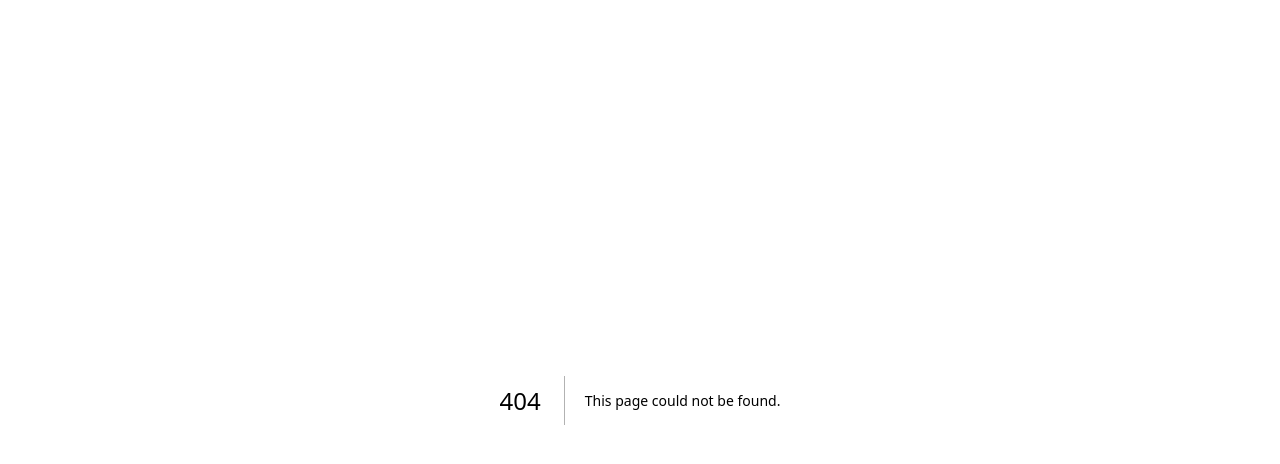
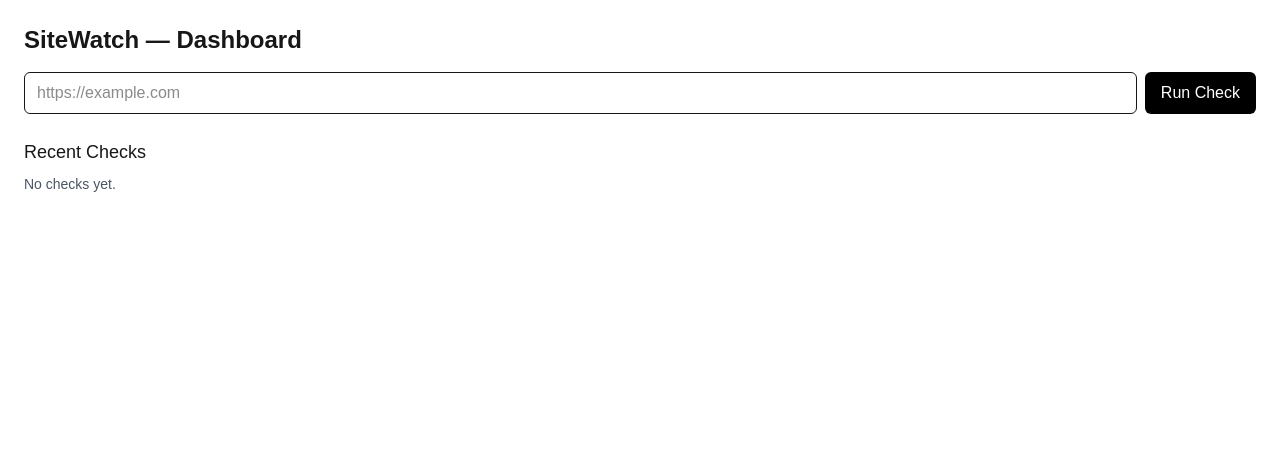
Before and after one commit to malwink/nextjs-sitewatch, a Next.js app: page /dashboard in a window 1280 px wide. Before the commit this address had no page. Shown: the top 464 px of the page. Built offline with nearby package versions, Linux system fonts and the light colour scheme.

Commit message:
Initial Claude dashboard creation without persistent Vercel KV, wired SendGrid and updated README

```diff
--- /dev/null
+++ b/app/api/checks/[id]/route.ts
@@ -0,0 +1,10 @@
+import { NextResponse } from "next/server";
+import type { NextRequest } from "next/server";
+import storage from "../../../../lib/storage";
+
+export async function GET(_req: NextRequest, { params }: { params: { id: string } }) {
+  const id = params.id;
+  const item = await storage.getCheck(id);
+  if (!item) return NextResponse.json({ error: "not found" }, { status: 404 });
+  return NextResponse.json(item);
+}
--- /dev/null
+++ b/app/api/checks/route.ts
@@ -0,0 +1,29 @@
+import { NextResponse } from "next/server";
+import type { NextRequest } from "next/server";
+import runCheck from "../../../lib/checker";
+import storage from "../../../lib/storage";
+
+export async function POST(req: NextRequest) {
+  try {
+    const body = await req.json();
+    const url = body?.url;
+    const siteId = body?.siteId;
+    if (!url) return NextResponse.json({ error: "url is required" }, { status: 400 });
+
+    const result = await runCheck(url);
+    await storage.saveCheck(siteId, result as any);
+
+    return NextResponse.json(result);
+  } catch (err: any) {
+    return NextResponse.json({ error: err?.message ?? String(err) }, { status: 500 });
+  }
+}
+
+export async function GET(req: NextRequest) {
+  const url = new URL(req.url);
+  const siteId = url.searchParams.get("siteId") || undefined;
+  const limit = Number(url.searchParams.get("limit") || "50");
+
+  const list = await storage.listChecks(siteId, limit);
+  return NextResponse.json(list);
+}
--- /dev/null
+++ b/app/api/internal/scheduled-checks/route.ts
@@ -0,0 +1,32 @@
+import { NextResponse } from "next/server";
+import type { NextRequest } from "next/server";
+import runCheck from "../../../../lib/checker";
+import storage from "../../../../lib/storage";
+
+const HEADER = "x-checker-secret";
+
+export async function POST(req: NextRequest) {
+  const secret = req.headers.get(HEADER);
+  if (!process.env.CHECKER_SECRET || secret !== process.env.CHECKER_SECRET) {
+    return NextResponse.json({ error: "unauthorized" }, { status: 401 });
+  }
+
+  const body = await req.json().catch(() => ({}));
+  const sites: { id?: string; url: string }[] = body?.sites || [];
+
+  // if no sites provided, use registered sites from storage
+  const finalSites = sites.length ? sites : await storage.listSites();
+
+  const results = [] as any[];
+  for (const s of finalSites) {
+    try {
+      const r = await runCheck(s.url);
+      await storage.saveCheck(s.id, r as any);
+      results.push(r);
+    } catch (e: any) {
+      results.push({ url: s.url, error: e?.message ?? String(e) });
+    }
+  }
+
+  return NextResponse.json({ ok: true, results });
+}
--- /dev/null
+++ b/app/dashboard/page.tsx
@@ -0,0 +1,100 @@
+"use client";
+
+import { useEffect, useState } from "react";
+
+type Check = {
+  id: string;
+  url: string;
+  status: number | null;
+  ok: boolean;
+  latencyMs: number;
+  checkedAt: string;
+  error?: string;
+};
+
+export default function DashboardPage() {
+  const [url, setUrl] = useState("");
+  const [checks, setChecks] = useState<Check[]>([]);
+  const [loading, setLoading] = useState(false);
+
+  async function fetchChecks() {
+    const res = await fetch("/api/checks");
+    const data = await res.json().catch(() => []);
+    setChecks(data || []);
+  }
+
+  useEffect(() => {
+    fetchChecks();
+  }, []);
+
+  async function runCheck(e?: React.FormEvent) {
+    e?.preventDefault();
+    if (!url) return;
+    setLoading(true);
+    try {
+      const res = await fetch("/api/checks", {
+        method: "POST",
+        headers: { "Content-Type": "application/json" },
+        body: JSON.stringify({ url }),
+      });
+      const data = await res.json();
+      setChecks((c) => [data, ...c].slice(0, 50));
+      setUrl("");
+    } catch (e) {
+      console.error(e);
+    } finally {
+      setLoading(false);
+    }
+  }
+
+  return (
+    <main className="p-6">
+      <h1 className="mb-4 text-2xl font-semibold">SiteWatch — Dashboard</h1>
+
+      <form onSubmit={runCheck} className="mb-6 flex gap-2">
+        <input
+          type="text"
+          placeholder="https://example.com"
+          value={url}
+          onChange={(e) => setUrl(e.target.value)}
+          className="flex-1 rounded-md border px-3 py-2"
+        />
+        <button
+          className="rounded-md bg-black px-4 py-2 text-white"
+          disabled={loading}
+        >
+          {loading ? "Checking…" : "Run Check"}
+        </button>
+      </form>
+
+      <section>
+        <h2 className="mb-2 text-lg font-medium">Recent Checks</h2>
+        <div className="space-y-2">
+          {checks.length === 0 ? (
+            <div className="text-sm text-gray-600">No checks yet.</div>
+          ) : (
+            checks.map((c) => (
+              <div
+                key={c.id}
+                className="flex items-center justify-between rounded-md border px-3 py-2"
+              >
+                <div>
+                  <div className="font-medium">{c.url}</div>
+                  <div className="text-xs text-gray-600">{c.checkedAt}</div>
+                </div>
+                <div className="text-right">
+                  {c.error ? (
+                    <div className="text-sm text-red-600">Error</div>
+                  ) : (
+                    <div className="text-sm">{c.status}</div>
+                  )}
+                  <div className="text-xs text-gray-500">{c.latencyMs}ms</div>
+                </div>
+              </div>
+            ))
+          )}
+        </div>
+      </section>
+    </main>
+  );
+}
--- /dev/null
+++ b/lib/checker.ts
@@ -0,0 +1,71 @@
+import crypto from "crypto";
+
+export type CheckResult = {
+  id: string;
+  siteId?: string;
+  url: string;
+  status: number | null;
+  statusText?: string;
+  ok: boolean;
+  latencyMs: number;
+  headers: Record<string, string>;
+  bodyHash?: string;
+  checkedAt: string;
+  error?: string;
+};
+
+export async function runCheck(url: string, options?: { timeoutMs?: number }): Promise<CheckResult> {
+  const timeoutMs = options?.timeoutMs ?? 10000;
+  const controller = new AbortController();
+  const id = crypto.randomUUID();
+  const start = Date.now();
+
+  const timeout = setTimeout(() => controller.abort(), timeoutMs);
+
+  try {
+    const res = await fetch(url, { signal: controller.signal });
+    const latencyMs = Date.now() - start;
+
+    // read body (bounded)
+    let text = "";
+    try {
+      text = await res.text();
+    } catch (e) {
+      // ignore body read errors
+    }
+
+    clearTimeout(timeout);
+
+    const hash = text ? crypto.createHash("sha256").update(text).digest("hex") : undefined;
+
+    const headers: Record<string, string> = {};
+    res.headers.forEach((v, k) => (headers[k] = v));
+
+    return {
+      id,
+      url,
+      status: res.status,
+      statusText: res.statusText,
+      ok: res.ok,
+      latencyMs,
+      headers,
+      bodyHash: hash,
+      checkedAt: new Date().toISOString(),
+    };
+  } catch (err: any) {
+    clearTimeout(timeout);
+    const latencyMs = Date.now() - start;
+    return {
+      id,
+      url,
+      status: null,
+      ok: false,
+      latencyMs,
+      headers: {},
+      checkedAt: new Date().toISOString(),
+      error: err?.message ?? String(err),
+    };
+  }
+}
+
+export default runCheck;
--- /dev/null
+++ b/lib/storage/index.ts
@@ -0,0 +1,16 @@
+import * as memory from "./memory";
+
+// For PoC we use the memory adapter. Swap this export to a Vercel KV or Postgres adapter later.
+export const saveCheck = memory.saveCheck;
+export const listChecks = memory.listChecks;
+export const getCheck = memory.getCheck;
+export const addSite = memory.addSite;
+export const listSites = memory.listSites;
+
+export default {
+  saveCheck,
+  listChecks,
+  getCheck,
+  addSite,
+  listSites,
+};
--- /dev/null
+++ b/lib/storage/memory.ts
@@ -0,0 +1,40 @@
+import { CheckResult } from "../checker";
+
+type Site = { id: string; url: string; name?: string };
+
+const checks: CheckResult[] = [];
+const sites: Site[] = [];
+
+export async function saveCheck(siteId: string | undefined, result: CheckResult) {
+  if (siteId) result.siteId = siteId;
+  checks.unshift(result);
+  // cap history to 1000
+  if (checks.length > 1000) checks.splice(1000);
+  return result;
+}
+
+export async function listChecks(siteId?: string, limit = 50) {
+  const filtered = siteId ? checks.filter((c) => c.siteId === siteId) : checks;
+  return filtered.slice(0, limit);
+}
+
+export async function getCheck(id: string) {
+  return checks.find((c) => c.id === id) || null;
+}
+
+export async function addSite(site: Site) {
+  sites.push(site);
+  return site;
+}
+
+export async function listSites() {
+  return sites.slice();
+}
+
+export default {
+  saveCheck,
+  listChecks,
+  getCheck,
+  addSite,
+  listSites,
+};
--- a/proxy.ts
+++ b/proxy.ts
@@ -13,6 +13,12 @@ export function proxy(req: NextRequest) {
     return NextResponse.next();
   }
 
+  // Allow scheduled checks to call the internal endpoint without the unlock cookie
+  if (pathname.startsWith("/api/internal/scheduled-checks")) {
+    const secret = req.headers.get("x-checker-secret");
+    if (secret) return NextResponse.next();
+  }
+
   const cookie = req.cookies.get("site-unlocked");
 
   if (cookie?.value === "true") {
```
